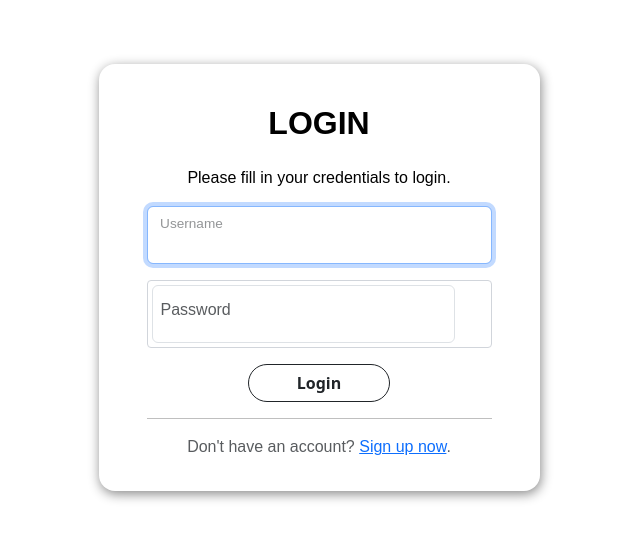
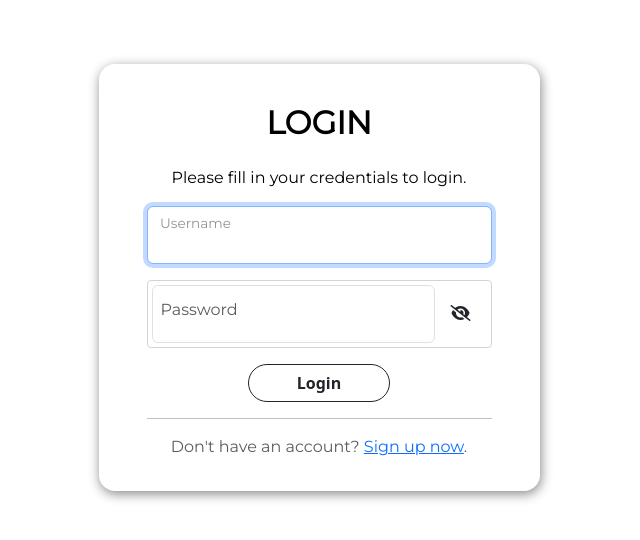
Before and after one commit to ronhedwigzape/auth-system, a PHP site: page /login.php in a window 1280 px wide. Shown: the top 540 px of the page, without its empty margins (321-961 px from the left). Run offline with PHP 8.4, Linux system fonts and the light colour scheme.

Commit message:
Update header.php

```diff
--- a/partials/header.php
+++ b/partials/header.php
@@ -4,12 +4,18 @@
     <meta charset="UTF-8">
     <meta name="viewport" content="width=device-width, user-scalable=no, initial-scale=1.0, maximum-scale=1.0, minimum-scale=1.0">
     <meta http-equiv="X-UA-Compatible" content="ie=edge">
+    <!--  Custom Font  -->
+    <link rel="preconnect" href="https://fonts.googleapis.com">
+    <link rel="preconnect" href="https://fonts.gstatic.com" crossorigin>
+    <link href="https://fonts.googleapis.com/css2?family=Montserrat&display=swap" rel="stylesheet">
     <!--    Style-->
-    <link rel="stylesheet" type="text/css" href="css/styles.css">
+    <link rel="stylesheet" type="text/css" href="assets/css/styles.css">
+    <!--        Font Awesome CDN                                            -->
+    <link rel='stylesheet' href='https://cdnjs.cloudflare.com/ajax/libs/font-awesome/6.2.1/css/all.min.css' integrity='sha512-MV7K8+y+gLIBoVD59lQIYicR65iaqukzvf/nwasF0nqhPay5w/9lJmVM2hMDcnK1OnMGCdVK+iQrJ7lzPJQd1w==' crossorigin='anonymous' referrerpolicy='no-referrer' />
     <!--    Bootstrap    -->
-    <link rel="stylesheet" href="css/bootstrap.min.css">
-    <script src="js/bootstrap.bundle.min.js"></script>
+    <link rel="stylesheet" href="assets/css/bootstrap.min.css">
+    <script src="assets/js/bootstrap.bundle.min.js"></script>
     <!--    jQuery      -->
-    <script src="js/jquery-v3-6-3-min.js"></script>
+    <script src="assets/js/jquery-v3-6-3-min.js"></script>
     <title></title>
 </head>
```
